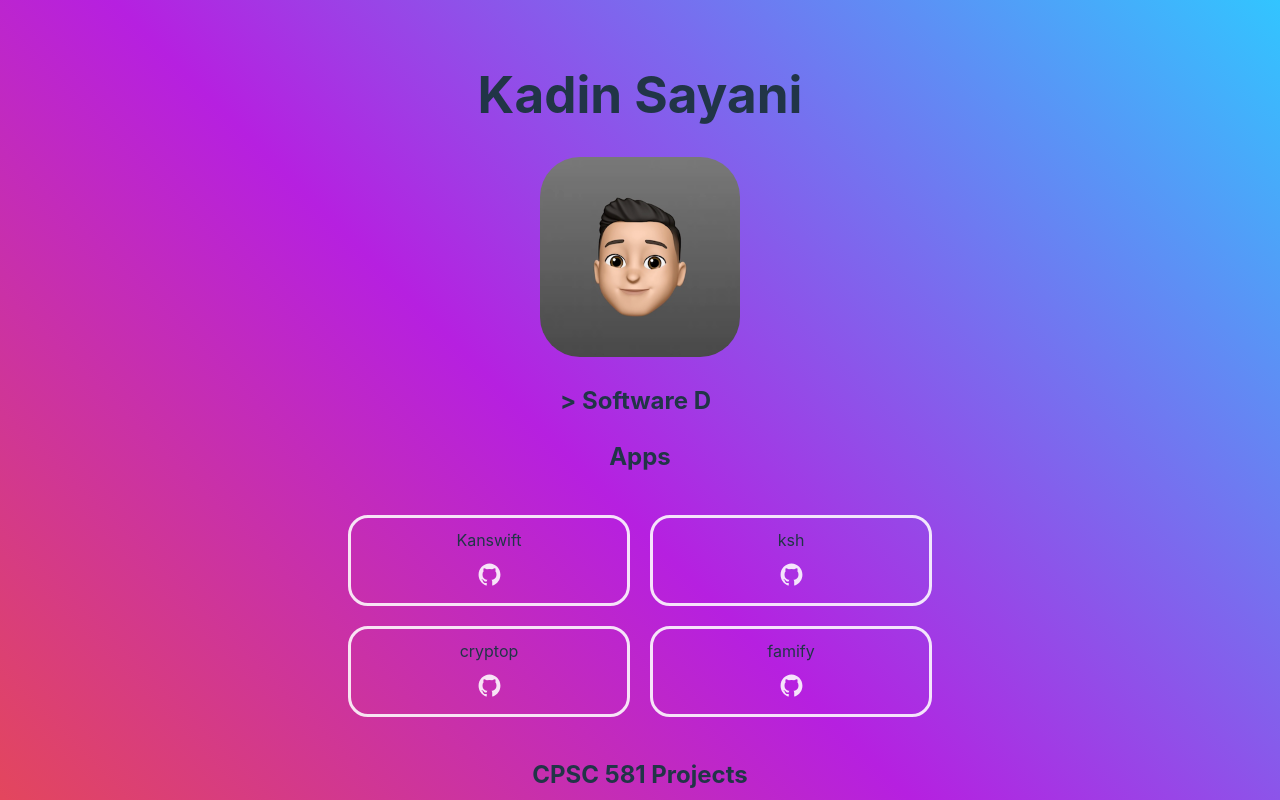
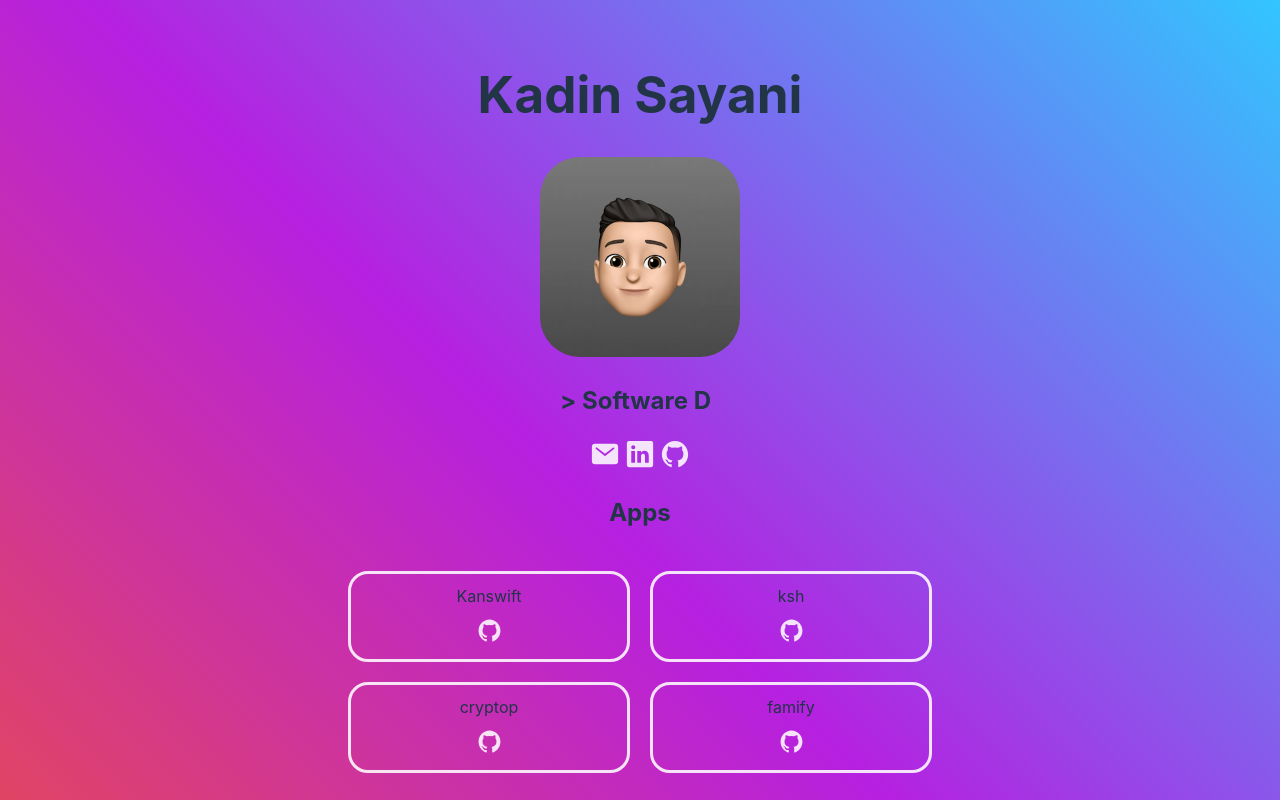
Before and after one commit to kadinsayani/kadinsayani.dev, a React (Vite) app: page / in a window 1280 px wide. Shown: the top 800 px of the page. Built offline with nearby package versions, Linux system fonts and the light colour scheme.

Commit message:
added social buttons

```diff
--- a/src/components/contact.jsx
+++ /dev/null
@@ -1,14 +0,0 @@
-import "../styles/App.css";
-import { IoLogoGithub } from "react-icons/io5";
-import { IoMail } from "react-icons/io5";
-import { IoLogoLinkedin } from "react-icons/io5";
-
-function Contact() {
-  <div className="contact">
-    <IoMail />
-    <IoLogoLinkedin />
-    <IoLogoGithub />
-  </div>;
-}
-
-export default Contact;
--- a/src/components/header.jsx
+++ b/src/components/header.jsx
@@ -1,3 +1,5 @@
+import "../styles/App.css";
+
 function Header() {
   return (
     <>
--- a/src/components/me.jsx
+++ b/src/components/me.jsx
@@ -1,6 +1,9 @@
 import { TypeAnimation } from "react-type-animation";
 import "../styles/App.css";
 import me from "../assets/memoji.png";
+import { IoLogoGithub } from "react-icons/io5";
+import { IoMail } from "react-icons/io5";
+import { IoLogoLinkedin } from "react-icons/io5";
 
 function Me() {
   return (
@@ -25,6 +28,17 @@ function Me() {
         repeat={Infinity}
         wrapper={"h2"}
       />
+      <div className="contact">
+        <a href="mailto:me@kadinsayani.dev">
+          <IoMail size={30} />
+        </a>
+        <a href="https://www.linkedin.com/in/kadinsayani">
+          <IoLogoLinkedin size={30} />
+        </a>
+        <a href="https://www.github.com/kadinsayani">
+          <IoLogoGithub size={30} />
+        </a>
+      </div>
     </>
   );
 }
--- a/src/routes/root.jsx
+++ b/src/routes/root.jsx
@@ -3,7 +3,6 @@ import Me from "../components/me";
 import Apps from "../components/apps";
 import Projects from "../components/projects";
 import Header from "../components/header";
-import Contact from "../components/contact";
 import { useEffect, useState } from "react";
 import { PacmanLoader } from "react-spinners";
 
@@ -28,7 +27,6 @@ function Root() {
         </div>
       ) : (
         <div>
-          <Contact />
           <Header />
           <Me />
           <Apps />
--- a/src/styles/App.css
+++ b/src/styles/App.css
@@ -109,7 +109,8 @@
 }
 
 .contact {
-  position: absolute;
-  top: 20px;
-  right: 20px;
+  display: flex;
+  align-items: center;
+  justify-content: center;
+  gap: 5px;
 }
```
Also changed, not shown: jsconfig.json (added, +15 -0 lines), .eslintrc.cjs.
